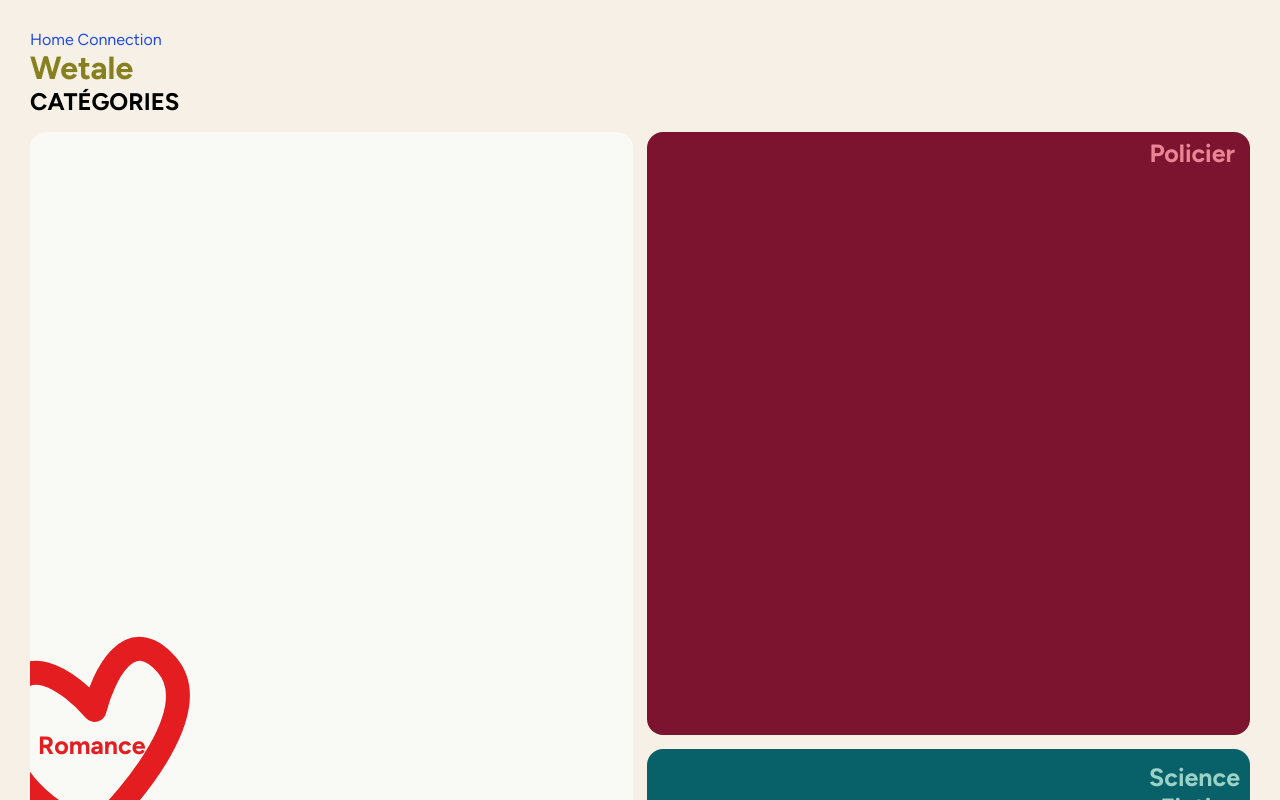
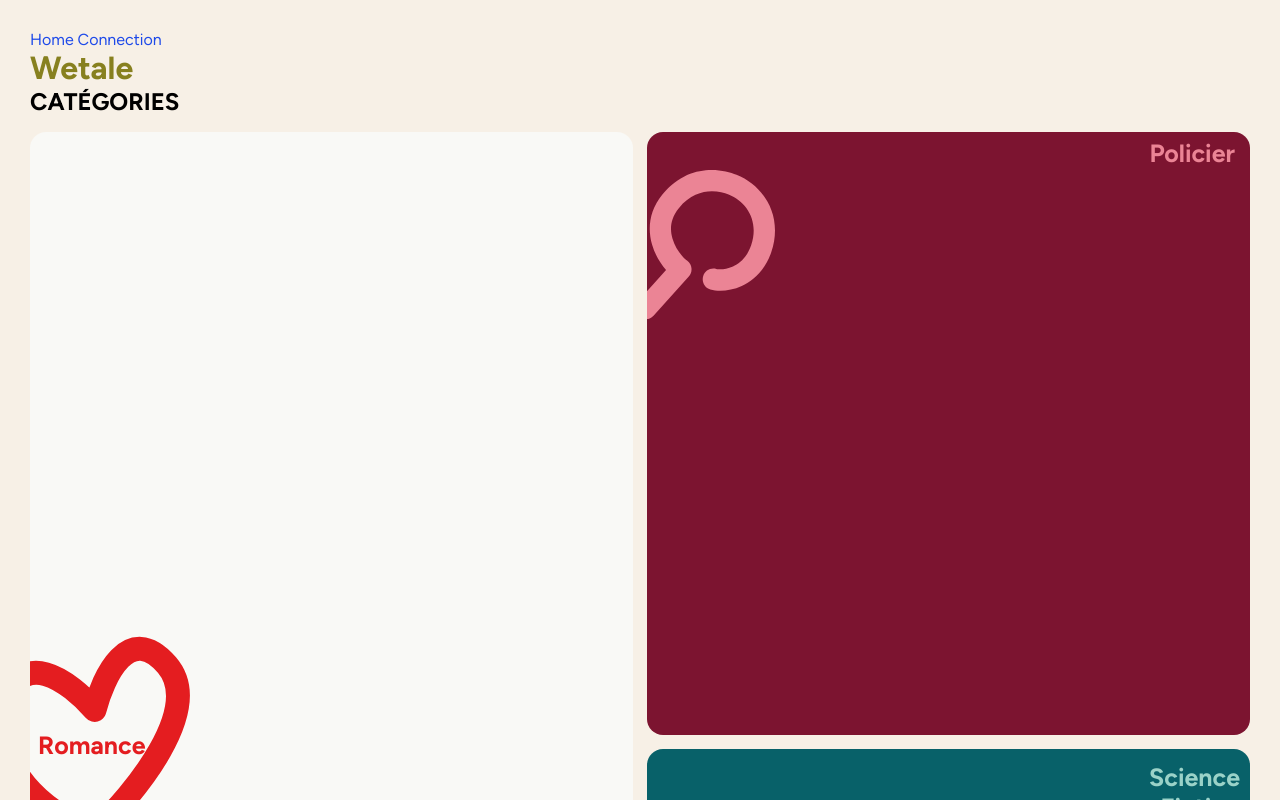
Before and after one commit to helie-deschamps/app-wetale, a SvelteKit app: page / in a window 1280 px wide. Shown: the top 800 px of the page. Built offline with nearby package versions, Linux system fonts and the light colour scheme.

Commit message:
Add detective icon

```diff
--- a/src/components/ui/categories/CategoriesList/CategoryTilePreview/CategoryTilePreview.svelte
+++ b/src/components/ui/categories/CategoriesList/CategoryTilePreview/CategoryTilePreview.svelte
@@ -86,6 +86,11 @@
 			right: 15px;
 			text-align: right;
 		}
+		span {
+			width: 140px;
+			top: 38px;
+			left: -12px;
+		}
 	}
 	.sf {
 		background-color: colors.$sf-background;
--- a/src/components/ui/categories/CategoryIcon/CategoryIcon.svelte
+++ b/src/components/ui/categories/CategoryIcon/CategoryIcon.svelte
@@ -26,7 +26,20 @@
 		/>
 	</svg>
 {:else if category === TalesCategories.Detective}
-	<svg> </svg>
+	<svg
+		width="100%"
+		height="auto"
+		viewBox="0 0 75 80"
+		fill="none"
+		xmlns="http://www.w3.org/2000/svg"
+		class={lowercaseTitle}
+	>
+		<path
+			fill-rule="evenodd"
+			clip-rule="evenodd"
+			d="M50.1329 13.1771C44.5906 10.9469 32.9929 8.80304 23.4696 20.4516C18.9496 25.9803 18.5951 31.6491 20.062 36.7161C21.6115 42.0686 25.1813 46.5524 28.0038 48.6767C29.2849 49.6408 30.1029 51.102 30.2575 52.7024C30.4121 54.3028 29.8891 55.8947 28.8165 57.0883L9.92361 78.1123C7.81592 80.4577 4.21439 80.6429 1.87935 78.5258C-0.455695 76.4087 -0.640006 72.7912 1.46768 70.4457L16.6406 53.5614C13.5054 49.9697 10.6677 45.2438 9.12385 39.9109C6.76876 31.7759 7.41575 22.0589 14.6662 13.1903C28.6839 -3.9556 46.539 -0.59494 54.369 2.55579C69.2277 8.53481 79.5401 24.9136 72.9905 44.0518C69.728 53.5851 63.5602 59.2298 57.1817 62.1254C51.0727 64.8987 44.6292 65.2058 40.3815 63.9609C37.3618 63.076 35.628 59.8998 36.5091 56.8667C37.3901 53.8335 40.5522 52.0921 43.5719 52.977C44.8934 53.3643 48.5397 53.4924 52.4902 51.699C56.1712 50.0279 60.0326 46.7181 62.218 40.3323C66.5644 27.6322 60.0376 17.1627 50.1329 13.1771Z"
+		/>
+	</svg>
 {:else if category === TalesCategories.ScienceFiction}
 	<svg
 		width="100%"
@@ -102,7 +115,7 @@
 	}
 	.detective {
 		path {
-			stroke: colors.$detective-content;
+			fill: colors.$detective-content;
 		}
 	}
 	.sf {
```
Also changed, not shown: src/routes/+layout.svelte (+13 -13 lines).
